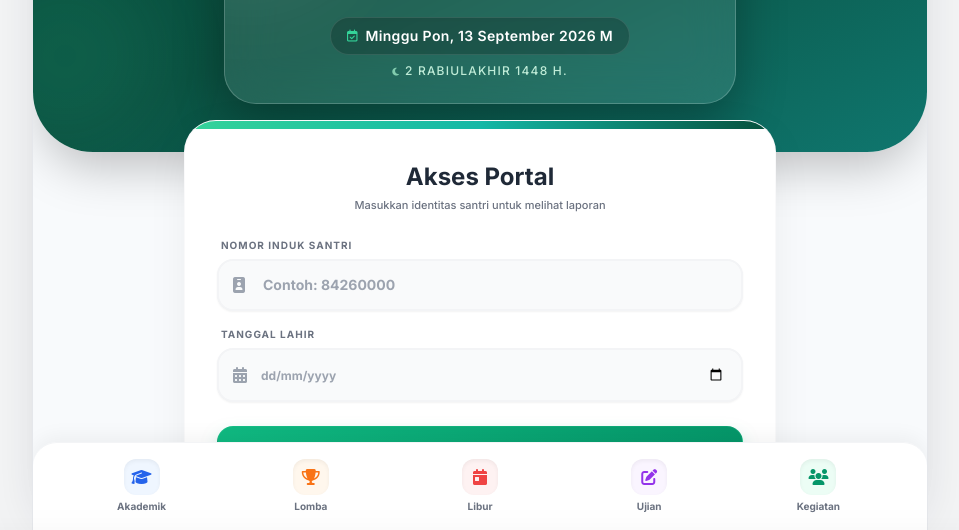
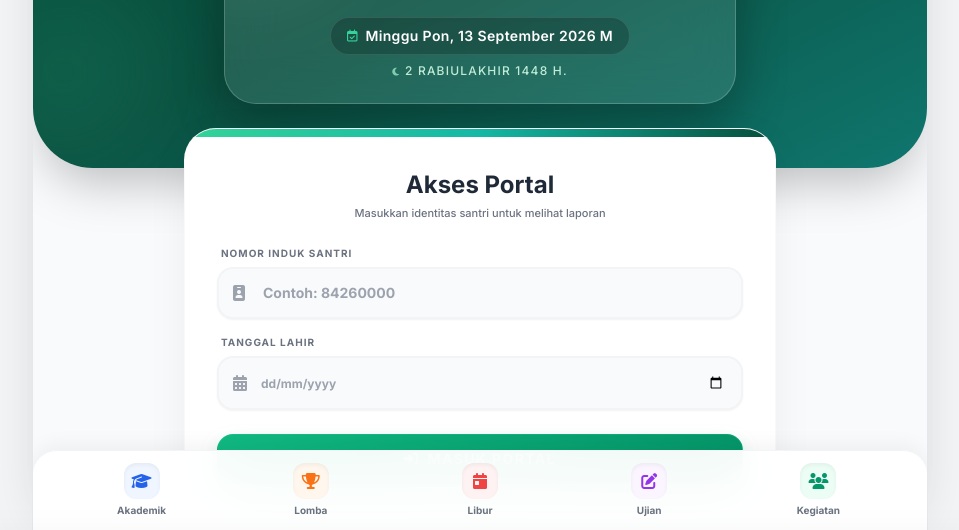
Before and after one commit to semoljeh/wali, a plain HTML site: page index.html in a window 1280 px wide. Shown: the part 270-800 px from the top of the page, without its empty margins (160-1119 px from the left). Drawn offline with nearby package versions, Linux system fonts and the light colour scheme; some packages are replaced by stand-ins of ours; no server answers; a script that the page names is missing.

Commit message:
Add files via upload

```diff
--- a/index.html
+++ b/index.html
@@ -43,14 +43,14 @@
     <!-- ============================================== -->
     <div id="welcomeOrtu" class="hidden opacity-0 fixed inset-0 z-[200] bg-gray-100/80 backdrop-blur-sm transition-opacity duration-700">
 
-        <!-- Kontainer Utama (Flexbox Murni: Memastikan Menu Selalu di Bawah Tanpa Terpotong) -->
-        <div class="w-full md:max-w-3xl lg:max-w-4xl mx-auto bg-[#f8fafc] h-[100dvh] flex flex-col shadow-[0_0_50px_-12px_rgba(0,0,0,0.15)] sm:border-x border-gray-200 overflow-hidden relative">
+        <!-- Kontainer Utama: Dikunci tinggi penuh (h-full) dengan posisi relative -->
+        <div class="w-full md:max-w-3xl lg:max-w-4xl mx-auto bg-[#f8fafc] h-full relative shadow-[0_0_50px_-12px_rgba(0,0,0,0.15)] sm:border-x border-gray-200 overflow-hidden">
 
-            <!-- 1. AREA KONTEN (Fleksibel & Bisa Di-scroll) -->
-            <div class="flex-1 overflow-y-auto overflow-x-hidden relative w-full">
+            <!-- 1. AREA KONTEN (Scrollable, dibatasi absolute inset-0 dengan padding bawah agar tidak tertutup menu) -->
+            <div class="absolute inset-0 overflow-y-auto overflow-x-hidden pb-28">
 
-                <!-- HEADER MODERN (Padding bawah dikurangi jadi pb-12 agar form login naik) -->
-                <div class="bg-gradient-to-br from-[#064e3b] via-[#0b5141] to-[#0f766e] md:rounded-b-[60px] rounded-b-[40px] px-6 md:px-12 pt-10 pb-12 relative shadow-2xl z-0 overflow-hidden">
+                <!-- HEADER MODERN -->
+                <div class="bg-gradient-to-br from-[#064e3b] via-[#0b5141] to-[#0f766e] md:rounded-b-[60px] rounded-b-[40px] px-6 md:px-12 pt-10 pb-16 relative shadow-2xl z-0 overflow-hidden">
                     <div class="absolute top-0 right-0 -mr-16 -mt-16 w-64 h-64 rounded-full bg-white opacity-5 blur-3xl pointer-events-none"></div>
                     <div class="absolute bottom-0 left-0 -ml-16 w-48 h-48 rounded-full bg-emerald-400 opacity-10 blur-2xl pointer-events-none"></div>
 
@@ -101,7 +101,7 @@
                 </div>
 
                 <!-- TAMPILAN LOGIN -->
-                <div class="-mt-8 px-5 md:px-10 w-full max-w-2xl mx-auto flex flex-col relative z-10 pb-10">
+                <div class="-mt-10 px-5 md:px-10 w-full max-w-2xl mx-auto flex flex-col relative z-10">
 
                     <div class="bg-white rounded-[32px] p-6 md:p-8 shadow-[0_10px_50px_-10px_rgba(0,0,0,0.08)] border border-gray-100/50 relative overflow-hidden">
                         <div class="absolute top-0 left-0 right-0 h-2 bg-gradient-to-r from-emerald-400 via-teal-500 to-[#064e3b]"></div>
@@ -139,7 +139,7 @@
                         </button>
                     </div>
 
-                    <div class="text-center mt-8 relative z-10">
+                    <div class="text-center mt-8 mb-4 relative z-10">
                         <p class="text-[9px] text-gray-400 font-bold uppercase tracking-widest mb-1">&copy; 2026 Madrasah Darussalam</p>
                         <a href="https://www.madasa.ponpes.id" target="_blank" class="text-[11px] font-bold text-emerald-600 hover:text-emerald-500 transition-colors flex items-center justify-center gap-1 cursor-pointer hover:underline">
                             <i class="fas fa-globe"></i> www.madasa.ponpes.id
@@ -149,38 +149,38 @@
                 </div>
             </div> <!-- END AREA KONTEN SCROLLABLE -->
 
-            <!-- 2. MODERN BOTTOM NAVIGATION (Flex Item yang selalu nempel di akhir kontainer) -->
-            <div class="w-full relative flex-shrink-0 bg-white/95 backdrop-blur-xl border-t border-gray-100 shadow-[0_-5px_20px_rgba(0,0,0,0.05)] z-[250] px-2 sm:px-6 pt-2 pb-3 sm:py-3 flex justify-between items-center rounded-t-[24px] transition-all">
+            <!-- 2. MODERN BOTTOM NAVIGATION (Fixed Absolute di dasar parent container) -->
+            <div class="absolute bottom-0 inset-x-0 h-[70px] sm:h-20 bg-white/95 backdrop-blur-xl border-t border-gray-100 shadow-[0_-5px_20px_rgba(0,0,0,0.05)] z-[250] px-2 sm:px-6 flex justify-between items-center rounded-t-[24px]">
 
-                <button onclick="bukaPanelPengumuman('Akademik')" class="flex flex-col items-center justify-center w-full group focus:outline-none rounded-xl hover:bg-blue-50/50 transition-all p-1">
+                <button onclick="bukaPanelPengumuman('Akademik')" class="flex flex-col items-center justify-center w-full h-full group focus:outline-none rounded-xl hover:bg-blue-50/50 transition-all">
                     <div class="w-9 h-9 mb-1 rounded-[12px] bg-blue-50 text-blue-600 flex items-center justify-center transition-transform duration-300 group-hover:-translate-y-1 group-active:scale-95 shadow-inner">
                         <i class="fas fa-graduation-cap text-base"></i>
                     </div>
                     <span class="text-[9px] sm:text-[10px] font-bold text-gray-500 group-hover:text-blue-600 transition-colors">Akademik</span>
                 </button>
 
-                <button onclick="bukaPanelPengumuman('Lomba')" class="flex flex-col items-center justify-center w-full group focus:outline-none rounded-xl hover:bg-orange-50/50 transition-all p-1">
+                <button onclick="bukaPanelPengumuman('Lomba')" class="flex flex-col items-center justify-center w-full h-full group focus:outline-none rounded-xl hover:bg-orange-50/50 transition-all">
                     <div class="w-9 h-9 mb-1 rounded-[12px] bg-orange-50 text-orange-500 flex items-center justify-center transition-transform duration-300 group-hover:-translate-y-1 group-active:scale-95 shadow-inner">
                         <i class="fas fa-trophy text-base"></i>
                     </div>
                     <span class="text-[9px] sm:text-[10px] font-bold text-gray-500 group-hover:text-orange-500 transition-colors">Lomba</span>
                 </button>
 
-                <button onclick="bukaPanelPengumuman('Libur')" class="flex flex-col items-center justify-center w-full group focus:outline-none rounded-xl hover:bg-red-50/50 transition-all p-1">
+                <button onclick="bukaPanelPengumuman('Libur')" class="flex flex-col items-center justify-center w-full h-full group focus:outline-none rounded-xl hover:bg-red-50/50 transition-all">
                     <div class="w-9 h-9 mb-1 rounded-[12px] bg-red-50 text-red-500 flex items-center justify-center transition-transform duration-300 group-hover:-translate-y-1 group-active:scale-95 shadow-inner">
                         <i class="fas fa-calendar-day text-base"></i>
                     </div>
                     <span class="text-[9px] sm:text-[10px] font-bold text-gray-500 group-hover:text-red-500 transition-colors">Libur</span>
                 </button>
 
-                <button onclick="bukaPanelPengumuman('Ujian')" class="flex flex-col items-center justify-center w-full group focus:outline-none rounded-xl hover:bg-purple-50/50 transition-all p-1">
+                <button onclick="bukaPanelPengumuman('Ujian')" class="flex flex-col items-center justify-center w-full h-full group focus:outline-none rounded-xl hover:bg-purple-50/50 transition-all">
                     <div class="w-9 h-9 mb-1 rounded-[12px] bg-purple-50 text-purple-600 flex items-center justify-center transition-transform duration-300 group-hover:-translate-y-1 group-active:scale-95 shadow-inner">
                         <i class="fas fa-edit text-base"></i>
                     </div>
                     <span class="text-[9px] sm:text-[10px] font-bold text-gray-500 group-hover:text-purple-600 transition-colors">Ujian</span>
                 </button>
 
-                <button onclick="bukaPanelPengumuman('Kegiatan')" class="flex flex-col items-center justify-center w-full group focus:outline-none rounded-xl hover:bg-emerald-50/50 transition-all p-1">
+                <button onclick="bukaPanelPengumuman('Kegiatan')" class="flex flex-col items-center justify-center w-full h-full group focus:outline-none rounded-xl hover:bg-emerald-50/50 transition-all">
                     <div class="w-9 h-9 mb-1 rounded-[12px] bg-emerald-50 text-emerald-600 flex items-center justify-center transition-transform duration-300 group-hover:-translate-y-1 group-active:scale-95 shadow-inner">
                         <i class="fas fa-users text-base"></i>
                     </div>
```
